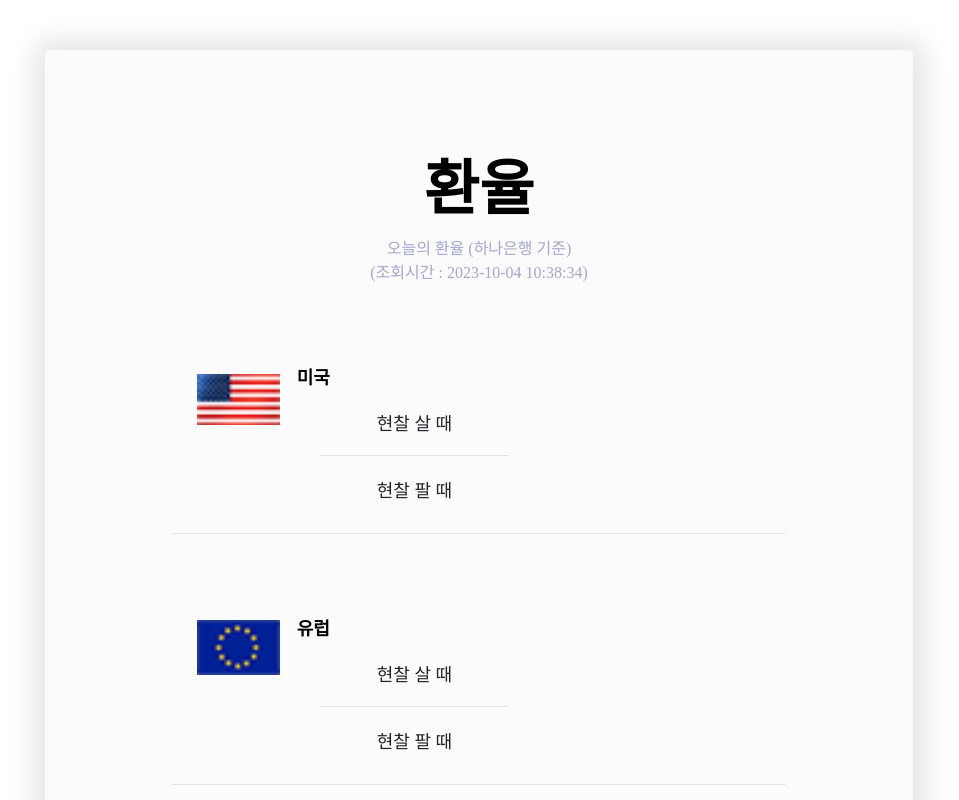
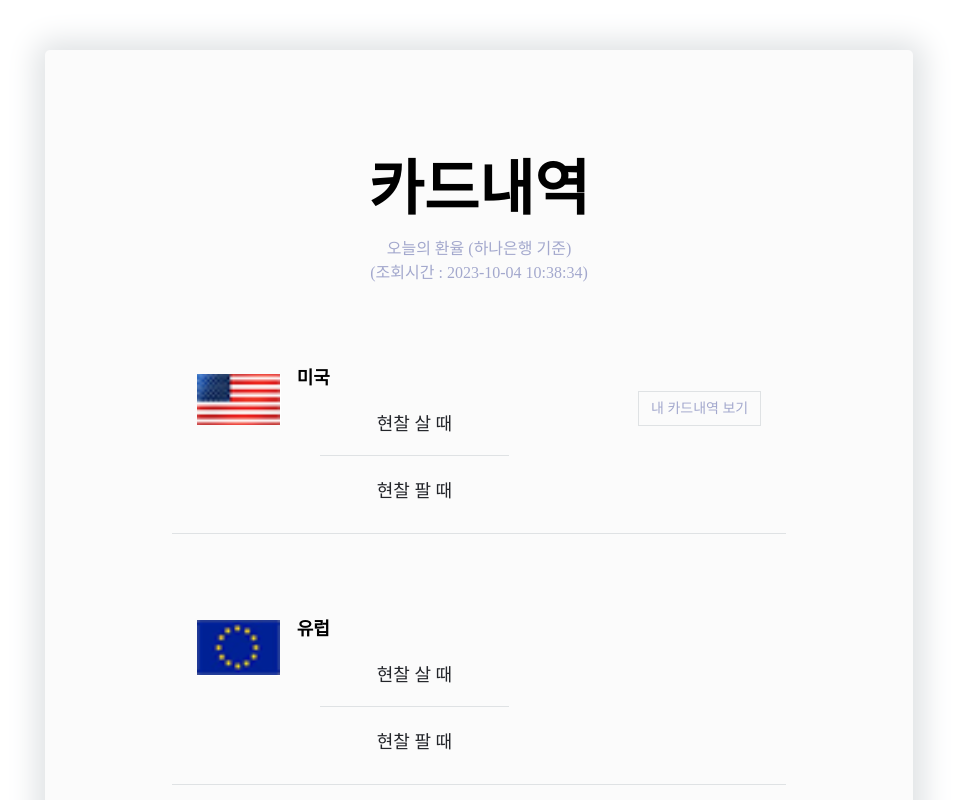
Before and after one commit to giyeon-dev/finance-api, a React (Create React App) app in the folder front-end/: page /excard in a window 1280 px wide. Shown: the top 800 px of the page, without its empty margins (161-1120 px from the left). Built offline with nearby package versions, Linux system fonts and the light colour scheme; no server answers; a web font is replaced by a local one.

Commit message:
feat: 예시페이지

```diff
--- a/front-end/src/components/examplepage/ExCard.js
+++ b/front-end/src/components/examplepage/ExCard.js
@@ -31,7 +31,7 @@ const ExCard = () => {
         <div className={styles.chartContainer}>
             <div className={styles.chartCard}>
                 <div className={styles.chartTitle}>
-                    <h1>환율</h1>
+                    <h1>카드내역</h1>
                     <p>
                         오늘의 환율 (하나은행 기준)
                         <br />
@@ -64,9 +64,9 @@ const ExCard = () => {
                         </div>
                     </div>
                     {/* <!-- Button --> */}
-                    {/* <div className={styles.link}>
-                        <a href="https://www.youtube.com/watch?v=wnJ6LuUFpMo">Listen</a>
-                    </div> */}
+                    <div className={styles.link}>
+                        <a href="https://www.youtube.com/watch?v=wnJ6LuUFpMo">내 카드내역 보기</a>
+                    </div>
                 </div>
 
                 {/* <!-- Separator --> */}
```
